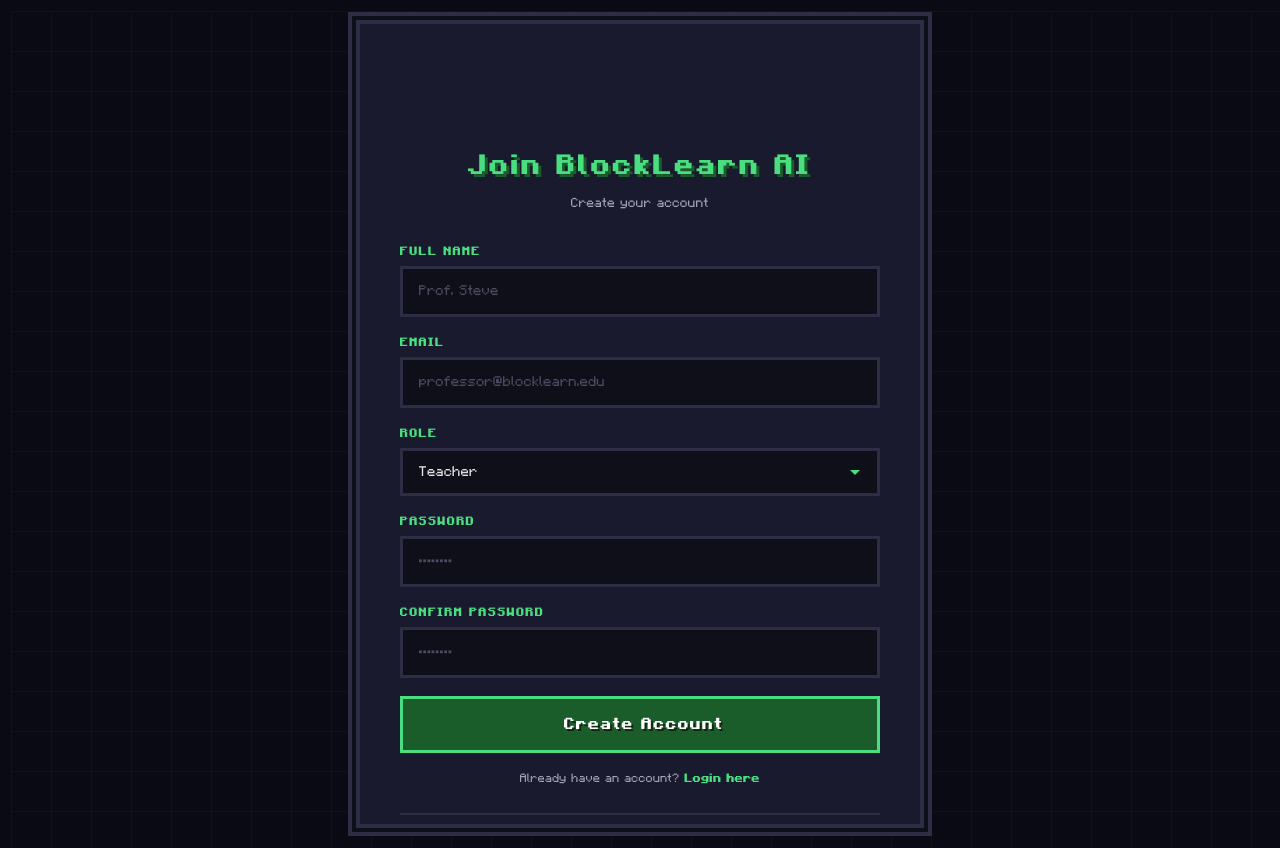
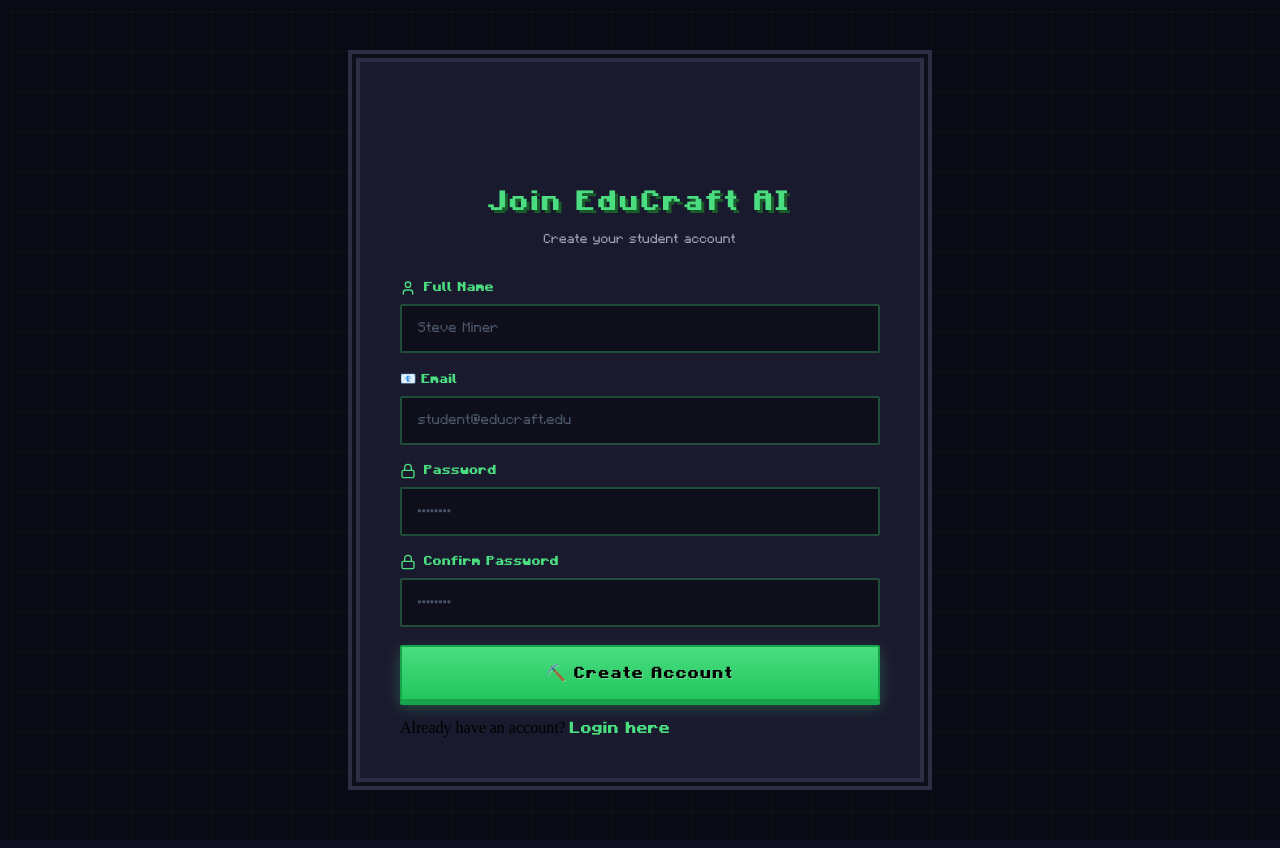
Before and after one commit to amaanshaikh9991-design/EdTech, a React (Vite) app: page /signup in a window 1280 px wide. Built offline with nearby package versions, Linux system fonts and the light colour scheme.

Commit message:
Fixed Signup

```diff
--- a/src/App.jsx
+++ b/src/App.jsx
@@ -1,52 +1,55 @@
 import React, { useState } from 'react';
 import { BrowserRouter, Routes, Route, Navigate } from 'react-router-dom';
-import { useAuth } from './context/AuthContext.jsx';
 import Login from './pages/Login.jsx';
 import Signup from './pages/Signup.jsx';
 import Dashboard from './pages/Dashboard.jsx';
-import Students from './pages/Students.jsx';
-import Analytics from './pages/Analytics.jsx';
-import AIInsights from './pages/AIInsights.jsx';
+import StudentChat from './pages/StudentChat.jsx';
 import Sidebar from './components/Sidebar.jsx';
 import Navbar from './components/Navbar.jsx';
-import StudentChat from './pages/StudentChat.jsx';
 
-function ProtectedRoute({ children }) {
-  const { user } = useAuth();
-  return user ? children : <Navigate to="/login" />;
-}
+// Simple Auth State (Since we removed the complex Context for simplicity)
+function App() {
+  const [user, setUser] = useState(null);
+  const [sidebarOpen, setSidebarOpen] = useState(false);
 
-function AppLayout({ children }) {
-  const [sidebarOpen, setSidebarOpen] = useState(
-    () => window.matchMedia('(min-width: 769px)').matches
-  );
+  const handleLogin = (userData) => {
+    setUser(userData);
+  };
+
+  const handleLogout = () => {
+    setUser(null);
+    window.location.href = '/login';
+  };
+
+  if (!user) {
+    return (
+      <BrowserRouter>
+        <Routes>
+          <Route path="/login" element={<Login onLogin={handleLogin} />} />
+          <Route path="/signup" element={<Signup onLogin={handleLogin} />} />
+          <Route path="*" element={<Navigate to="/login" />} />
+        </Routes>
+      </BrowserRouter>
+    );
+  }
 
   return (
-    <div className="app-shell">
-      <Sidebar isOpen={sidebarOpen} onClose={() => setSidebarOpen(false)} />
-      <div className={`app-content ${sidebarOpen ? 'menu-open' : ''}`}>
-        <Navbar
-          onMenuClick={() => setSidebarOpen(!sidebarOpen)}
-          sidebarOpen={sidebarOpen}
-        />
-        <main style={{ flex: 1, padding: '24px', overflowY: 'auto' }}>{children}</main>
+    <BrowserRouter>
+      <div style={{ display: 'flex', minHeight: '100vh' }}>
+        <Sidebar isOpen={sidebarOpen} onClose={() => setSidebarOpen(false)} user={user} onLogout={handleLogout} />
+        <div style={{ flex: 1, display: 'flex', flexDirection: 'column' }}>
+          <Navbar onMenuClick={() => setSidebarOpen(!sidebarOpen)} user={user} />
+          <main style={{ flex: 1, padding: '24px', overflowY: 'auto' }}>
+            <Routes>
+              <Route path="/" element={<Dashboard />} />
+              <Route path="/chat" element={<StudentChat />} />
+              <Route path="*" element={<Navigate to="/" />} />
+            </Routes>
+          </main>
+        </div>
       </div>
-    </div>
+    </BrowserRouter>
   );
 }
 
-export default function App() {
-  return (
-    <BrowserRouter>
-      <Routes>
-        <Route path="/login" element={<Login />} />
-        <Route path="/signup" element={<Signup />} />
-        <Route path="/" element={<ProtectedRoute><AppLayout><Dashboard /></AppLayout></ProtectedRoute>} />
-        <Route path="/students" element={<ProtectedRoute><AppLayout><Students /></AppLayout></ProtectedRoute>} />
-        <Route path="/analytics" element={<ProtectedRoute><AppLayout><Analytics /></AppLayout></ProtectedRoute>} />
-        <Route path="/ai-insights" element={<ProtectedRoute><AppLayout><AIInsights /></AppLayout></ProtectedRoute>} />
-        <Route path="/chat" element={<ProtectedRoute><AppLayout><StudentChat /></AppLayout></ProtectedRoute>} />
-      </Routes>
-    </BrowserRouter>
-  );
-}
+export default App;
--- a/src/pages/Signup.jsx
+++ b/src/pages/Signup.jsx
@@ -1,46 +1,67 @@
 import React, { useState } from 'react';
 import { useNavigate, Link } from 'react-router-dom';
-import { useAuth } from '../context/AuthContext.jsx';
+import { Pickaxe, Lock, User, Sparkles } from 'lucide-react';
 import '../styles/Signup.css';
 
-export default function Signup() {
+export default function Signup({ onLogin }) {
   const [formData, setFormData] = useState({
     name: '',
     email: '',
     password: '',
-    confirmPassword: '',
-    role: 'teacher'
+    confirmPassword: ''
   });
   const [error, setError] = useState('');
-  const { signup } = useAuth();
+  const [loading, setLoading] = useState(false);
   const navigate = useNavigate();
 
   const handleChange = (e) => {
-    setFormData({
-      ...formData,
-      [e.target.name]: e.target.value
-    });
+    setFormData({ ...formData, [e.target.name]: e.target.value });
   };
 
-  const handleSubmit = (e) => {
+  const handleSubmit = async (e) => {
     e.preventDefault();
+    setError('');
+    setLoading(true);
 
+    // Basic validation
     if (formData.password !== formData.confirmPassword) {
       setError('Passwords do not match');
+      setLoading(false);
+      return;
+    }
+    if (formData.password.length < 6) {
+      setError('Password must be at least 6 characters');
+      setLoading(false);
       return;
     }
 
-    if (formData.password.length < 6) {
-      setError('Password must be at least 6 characters');
-      return;
-    }
+    try {
+      // 🚀 Send data to your Backend API
+      const response = await fetch('http://localhost:4000/api/signup', {
+        method: 'POST',
+        headers: { 'Content-Type': 'application/json' },
+        body: JSON.stringify({
+          name: formData.name,
+          email: formData.email
+        })
+      });
 
-    if (signup(formData.name, formData.email, formData.password, formData.role)) {
-      navigate('/login', {
-        state: { message: 'Account created. Sign in with your new account.' }
-      });
-    } else {
-      setError('Signup failed. Email may already be in use.');
+      const data = await response.json();
+
+      if (!response.ok) {
+        throw new Error(data.error || 'Signup failed');
+      }
+
+      // If successful, log them in automatically and go to dashboard
+      if (onLogin) {
+        onLogin({ name: data.name, email: data.email, role: 'Student' });
+      }
+      navigate('/'); // Go to dashboard
+
+    } catch (err) {
+      setError(err.message);
+    } finally {
+      setLoading(false);
     }
   };
 
@@ -49,86 +70,77 @@
       <div className="signup-bg-grid"></div>
       <div className="signup-container">
         <div className="signup-header">
-          <span className="signup-logo">⛏️</span>
-          <h1 className="signup-title">Join BlockLearn AI</h1>
-          <p className="signup-subtitle">Create your account</p>
+          <div className="signup-logo">
+            <Pickaxe size={40} color="#4ade80" />
+            <Sparkles size={24} color="#fbbf24" className="sparkle-icon" />
+          </div>
+          <h1 className="signup-title">Join EduCraft AI</h1>
+          <p className="signup-subtitle">Create your student account</p>
         </div>
+
         <form className="signup-form" onSubmit={handleSubmit}>
-          <div className="form-group">
-            <label className="form-label">Full Name</label>
+          <div className="input-group">
+            <label className="input-label"><User size={16} /> Full Name</label>
             <input
               type="text"
               name="name"
-              className="form-input"
+              className="mc-input"
               value={formData.name}
               onChange={handleChange}
-              placeholder="Prof. Steve"
+              placeholder="Steve Miner"
               required
             />
           </div>
-          <div className="form-group">
-            <label className="form-label">Email</label>
+
+          <div className="input-group">
+            <label className="input-label">📧 Email</label>
             <input
               type="email"
               name="email"
-              className="form-input"
+              className="mc-input"
               value={formData.email}
               onChange={handleChange}
-              placeholder="professor@blocklearn.edu"
+              placeholder="student@educraft.edu"
               required
             />
           </div>
-          <div className="form-group">
-            <label className="form-label">Role</label>
-            <select
-              name="role"
-              className="form-input form-select"
-              value={formData.role}
-              onChange={handleChange}
-            >
-              <option value="teacher">Teacher</option>
-              <option value="admin">Administrator</option>
-              <option value="assistant">Teaching Assistant</option>
-              <option value="student">Student</option>
-            </select>
-          </div>
-          <div className="form-group">
-            <label className="form-label">Password</label>
+
+          <div className="input-group">
+            <label className="input-label"><Lock size={16} /> Password</label>
             <input
               type="password"
               name="password"
-              className="form-input"
+              className="mc-input"
               value={formData.password}
               onChange={handleChange}
               placeholder="••••••••"
               required
             />
           </div>
-          <div className="form-group">
-            <label className="form-label">Confirm Password</label>
+
+          <div className="input-group">
+            <label className="input-label"><Lock size={16} /> Confirm Password</label>
             <input
               type="password"
               name="confirmPassword"
-              className="form-input"
+              className="mc-input"
               value={formData.confirmPassword}
               onChange={handleChange}
               placeholder="••••••••"
               required
             />
           </div>
-          {error && <div className="form-error">{error}</div>}
-          <button type="submit" className="signup-btn">
-            ️ Create Account
+
+          {error && <div className="login-error">{error}</div>}
+
+          <button type="submit" className="mc-btn mc-btn-primary" disabled={loading}>
+            {loading ? '⛏️ Mining your account...' : '⛏️ Create Account'}
           </button>
-          <div className="signup-hint">
-            Already have an account? <Link to="/login" className="login-link">Login here</Link>
+
+          <div className="login-hint">
+            Already have an account? <Link to="/login" className="signup-link">Login here</Link>
           </div>
         </form>
-        <div className="signup-features">
-          <div className="feature">🤖 AI Insights</div>
-          <div className="feature">📊 Analytics</div>
-          <div className="feature"> Student Tracking</div>
-        </div>
       </div>
     </div>
   );
```
Also changed, not shown: 1 other file (tests, documents, lock files or other folders).
